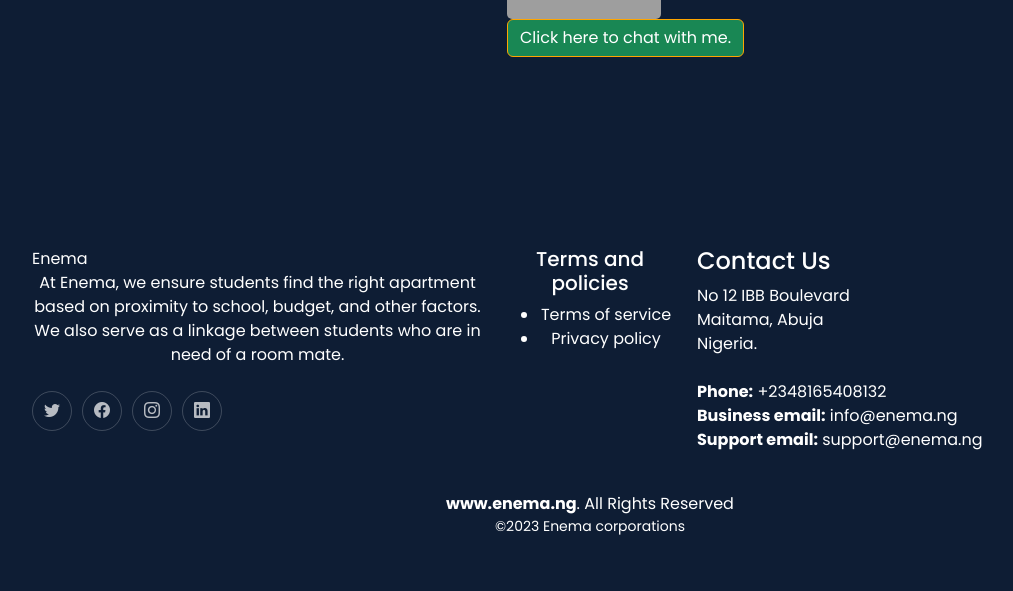
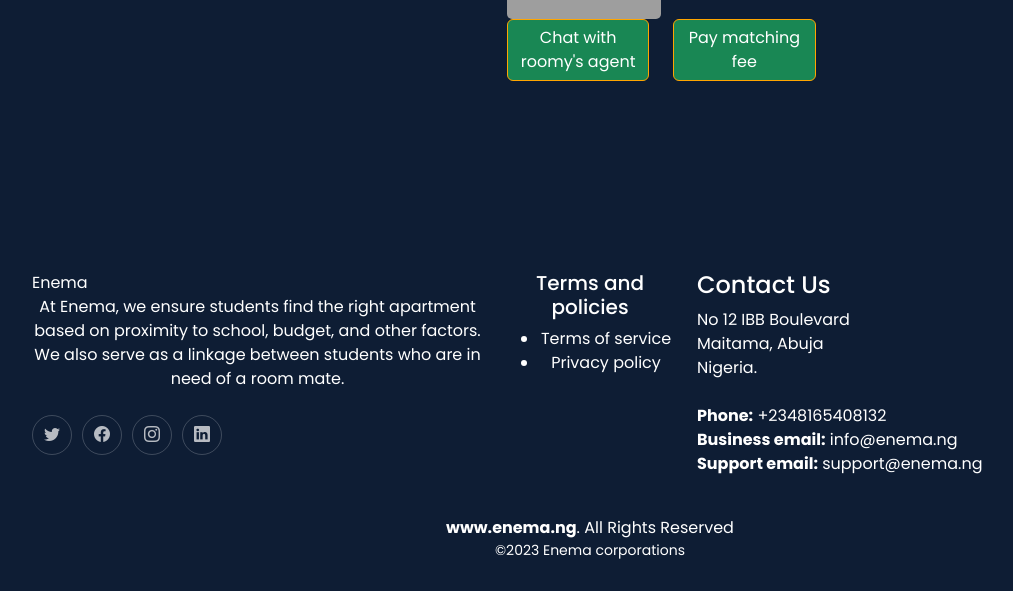
Before and after one commit to Unekwu001/newpro, a Django app: template enema/templates/roomate-single.html in a window 1280 px wide. Shown: the part 634-1225 px from the top of the page, without its empty margins (50-1063 px from the left). Before the commit the page ends 1169 px from the top, so only its background shows below. Run offline with Django 4.2, Linux system fonts and the light colour scheme; tables that the repository leaves empty hold one stand-in row (values such as "Sample post"); the template is opened without the code that fills it: values that come from a table or form of the project are taken from there, most other values are stand-ins (such as "Sample title", 1, 10 or a date in 2020); some libraries are stand-ins or nearby versions; grey boxes are pictures that could not be loaded.

Commit message:
quick commit

```diff
--- a/enema/templates/lodge-pay.html
+++ b/enema/templates/lodge-pay.html
@@ -24,7 +24,7 @@
 		<div class="col-12">
 		  <img src="{% static 'assets/img/enems.png' %}" class="img-fluid" alt="enema"height="100vh"width="80vw">
 		</div>
-		<h5 data-aos="fade-up">On payment, you will be scheduled within minutes to inspect this lodge.</h5>
+		<h5 data-aos="fade-up">On payment, you will be scheduled within 24 hours to inspect this lodge.</h5>
 
 <div class="row">
 	<div class="col-6">
--- a/enema/templates/pay.html
+++ b/enema/templates/pay.html
@@ -24,7 +24,7 @@
 		<div class="col-12">
 		  <img src="{% static 'assets/img/enems.png' %}" class="img-fluid" alt="enema"height="100vh"width="80vw">
 		</div>
-		<h5 data-aos="fade-up">Once we confirm your payment, you will be matched with this roomy. We will also schedule a meeting between you both within an hour.</h5>
+		<h5 data-aos="fade-up">Once we confirm your payment, you will be matched with this roomy. We will also schedule a meeting between you both within 24 hours.</h5>
 
 
 <div class="row">
--- a/enema/templates/roomate-single.html
+++ b/enema/templates/roomate-single.html
@@ -105,14 +105,22 @@
           </div>
 
           <div class="col-md-6"style="margin-bottom:20vh;color:white;">
-          	<div class="col-6" style="max-height:30;">
+          	<div class="col-6" style="max-height:20vh;">
           		<img src="https://enema.s3.amazonaws.com/{{roomate.pic}}" class="img-fluid" style="border-radius:5px">
           	</div>
 
+             <div class="row">
+          	 <div class="col-6">
+          	   <a href="https://api.whatsapp.com/send/?phone=2348165408132&text=Hello%2C+I%E2%80%99m+interested+in+{{record.name}}+with+ID+{{record.id}}+https%3A%2F%2Fwww.enema.ng%2Fpropertydetails%2F{{record.id}}%2F&type=phone_number&app_absent=0">
+          	      <button class="btn btn-success"style="color:white;border-color:orange;">Chat with roomy's agent</button>
+          	   </a>
+               </div>
+               <div class="col-6">
           	<a href="{% url 'pay' roomate.id %}">
-          	<button class="btn btn-success"style="color:white;border-color:orange;">Click here to chat with me.</button>
+          	<button class="btn btn-success"style="color:white;border-color:orange;">Pay matching fee</button>
           	</a>
-
+          	</div>
+            </div>
 
 
             </div>
```
